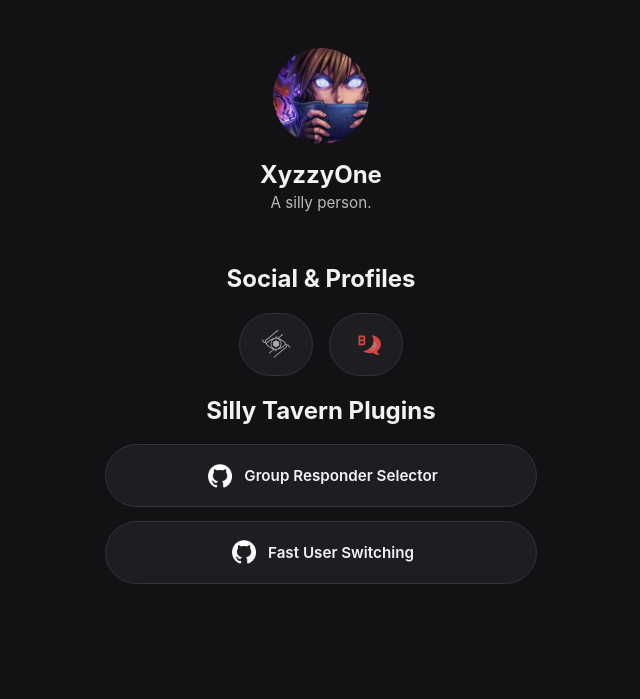
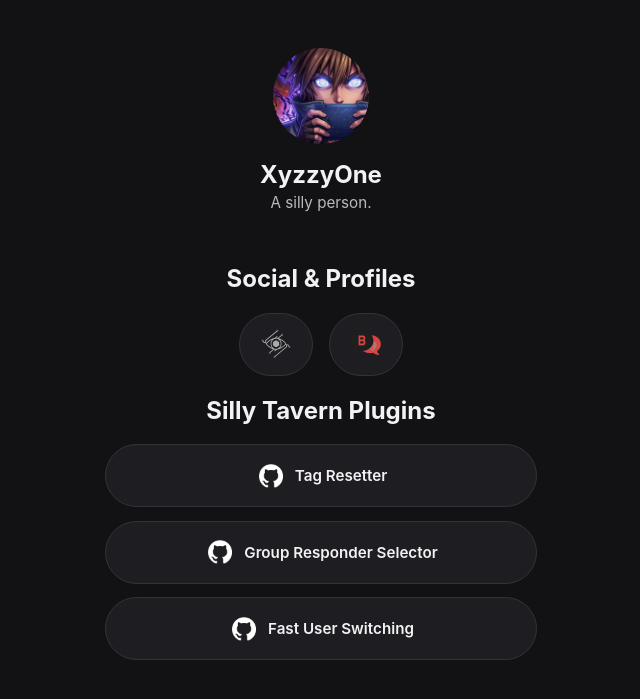
Before and after one commit to thexyzzyone/thexyzzyone.github.io, a Jekyll site: the page built from index.markdown, in a window 1280 px wide. Shown: the top 699 px of the page, without its empty margins (319-959 px from the left). Built offline with Jekyll 4.4.1, drawn with Linux system fonts in a browser that asks for light colours.

Commit message:
Add Tag Resetter to the SillyTavern plugins list
Lists the new STTagResetter extension first, matching the other two entries' format.

Co-Authored-By: Claude Sonnet 5 <noreply@anthropic.com>

```diff
--- a/_data/profile.yml
+++ b/_data/profile.yml
@@ -15,6 +15,8 @@ botbooru_icon: "botbooru.png"
 github_icon: "github.png"
 
 st_plugins:
+  - label: "Tag Resetter"
+    url: "https://github.com/thexyzzyone/STTagResetter"
   - label: "Group Responder Selector"
     url: "https://github.com/thexyzzyone/STGroupResponderSelector"
     icon: "github.png"
```
